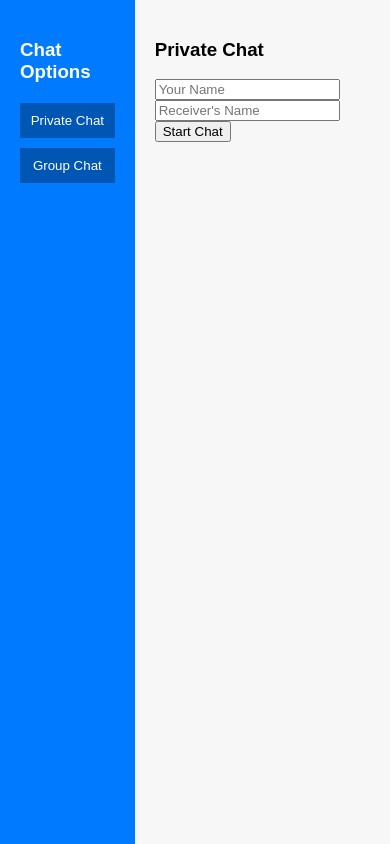
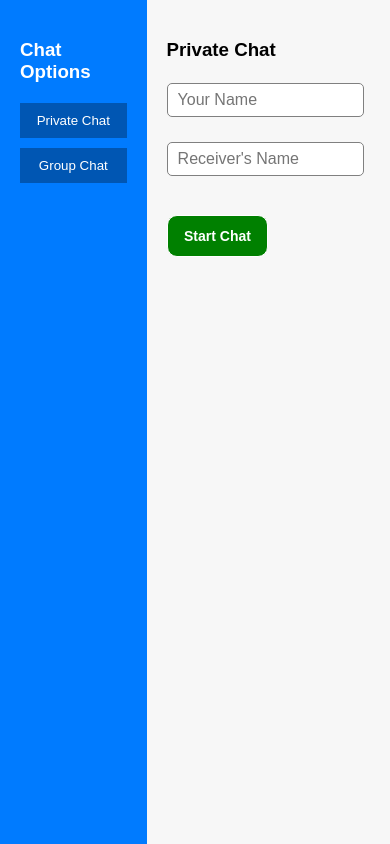
Before and after one commit to UniquePG/quick-chat-app, a website: page public/index.html in a window 390 px wide. Both pictures are taken after a click on the button "Private Chat". Drawn offline with nearby package versions, Linux system fonts and the light colour scheme; no server answers.

Commit message:
fix the ui

```diff
--- a/public/index.html
+++ b/public/index.html
@@ -19,8 +19,10 @@
       <!-- Private Chat Form -->
       <div id="privateChatForm" class="hidden">
         <h3>Private Chat</h3>
-        <input type="text" id="privateSender" placeholder="Your Name">
-        <input type="text" id="privateReceiver" placeholder="Receiver's Name">
+        <div class="private_chat_inputs">
+            <input type="text" id="privateSender" class="private_input" placeholder="Your Name">
+            <input type="text" id="privateReceiver" class="private_input" placeholder="Receiver's Name">
+        </div>
         <button id="startPrivateChat">Start Chat</button>
       </div>
 
@@ -34,8 +36,11 @@
       <!-- Chat Window -->
       <div id="chatWindow" class="hidden">
         <div id="messages"></div>
-        <input type="text" id="messageInput" placeholder="Type a message">
-        <button id="sendMessage">Send</button>
+        <div id="bottom_btn">
+            <input type="text" id="messageInput" placeholder="Type a message">
+            <button id="sendMessage">Send</button>
+
+        </div>
       </div>
     </div>
   </div>
--- a/public/style.css
+++ b/public/style.css
@@ -16,6 +16,44 @@ body {
     padding: 20px;
     width: 200px;
   }
+
+
+  #privateChatForm{
+    width: 50%;
+    display: flex;
+    flex-direction: column;
+    gap: 3px;
+  }
+
+  .private_chat_inputs{
+    display: flex;
+    gap: 10px;
+    width: 100%;
+    margin-bottom: 20px;
+  }
+
+  .private_input, #groupName{
+    width: 100%;
+    padding: 7px 10px;
+    border-radius: 5px;
+    border: 1px solid grey;
+    font-size: 16px;
+    margin-bottom: 15px;
+
+  }
+
+  #startPrivateChat, #joinGroupChat{
+    width: 50%;
+    padding: 12px 10px;
+    text-align: center;
+    background: green;
+    color: #fff;
+    font-weight: 700;
+    font-size: 14px;
+    border: 1px solid #fff;
+    border-radius: 10px
+  }
+
 
   .menu h3 {
     margin-bottom: 20px;
@@ -42,28 +80,82 @@ body {
   }
 
   .hidden {
-    display: none;
+    display: none !important;
   }
 
   #messages {
+    max-height: 400px;
+    overflow-y: auto;
     height: 400px;
-    overflow-y: scroll;
     border: 1px solid #ccc;
     padding: 10px;
     margin-bottom: 10px;
     background: #fff;
   }
 
+  #chatWindow{
+    width: 80%;
+  }
+
   #messageInput {
-    width: 80%;
+    width: 85%;
     padding: 10px;
     border: 1px solid #ccc;
+    border-radius: 5px;
+  }
+
+  #bottom_btn{
+    width: 100%;
+    display: flex;
+    align-items: center;
+    justify-content: space-between;
   }
 
   #sendMessage {
-    padding: 10px;
+    padding: 10px 60px;
     border: none;
     background: #007bff;
     color: white;
     cursor: pointer;
+    border-radius: 10px;
   }
+
+
+  @media screen and (max-width: 768px) {
+    .menu{
+        width: 120px;
+    }
+
+    #chatWindow{
+        width: 100%;
+      }
+
+      .private_chat_inputs{
+        flex-direction: column;
+      }
+
+
+      .private_input, #groupName{
+        width: 86%;
+      }
+    #messageInput {
+        width: 100%;
+    }
+
+    #bottom_btn{
+        width: 100%;
+        flex-direction: column;
+
+        gap: 15px;
+      }
+
+
+
+      #privateChatForm, #groupChatForm{
+        width: 100%;
+
+        display: flex;
+        flex-direction: column;
+        gap: 4px;
+      }
+  }
```
Also changed, not shown: public/script.js (+64 -0 lines), server.js (+71 -0 lines).
